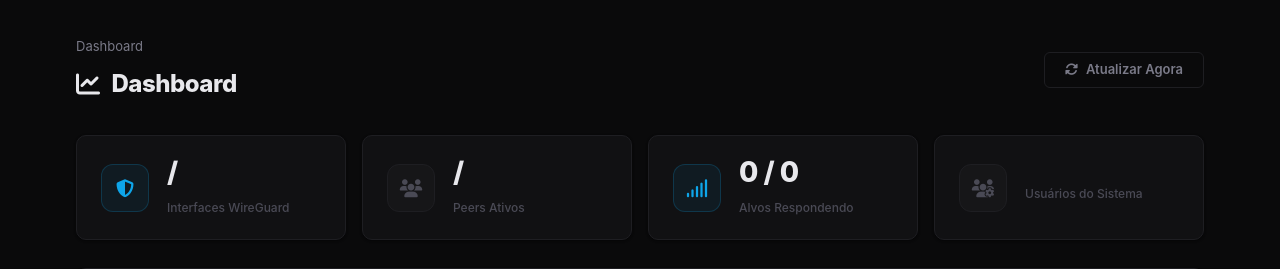
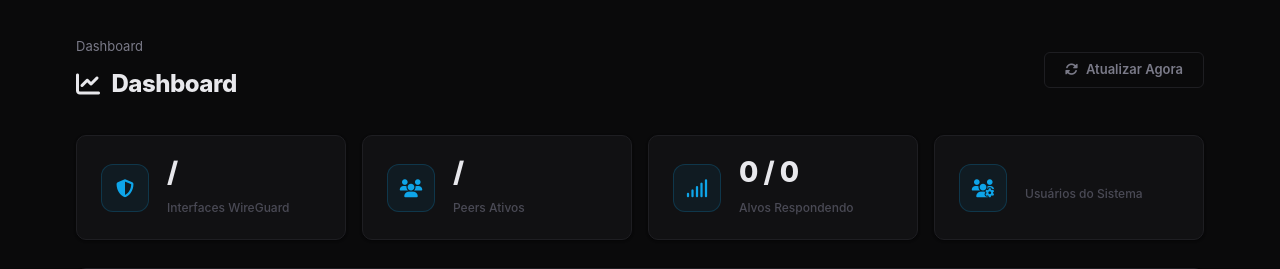
Before and after one commit to delanora/wgpanel, a PHP site: page /views/dashboard/index.php in a window 1280 px wide. Shown: the top 269 px of the page. Run offline with PHP 8.4, Linux system fonts and the light colour scheme; the template is opened without the code that fills it, so the values that code supplies are empty; some libraries are stand-ins or nearby versions.

Commit message:
Standardize stat card icon colors to accent color
🤖 Generated with Codebuff
Co-Authored-By: Codebuff <noreply@codebuff.com>

```diff
--- a/src/views/dashboard/index.php
+++ b/src/views/dashboard/index.php
@@ -24,7 +24,7 @@
     </div>
 
     <div class="stat-card">
-        <div class="stat-icon"><i class="fas fa-users"></i></div>
+        <div class="stat-icon icon-accent"><i class="fas fa-users"></i></div>
         <div class="stat-info">
             <h3><?= $data['active_peers'] ?> / <?= $data['total_peers'] ?></h3>
             <p>Peers Ativos</p>
@@ -40,7 +40,7 @@
     </div>
 
     <div class="stat-card">
-        <div class="stat-icon"><i class="fas fa-users-gear"></i></div>
+        <div class="stat-icon icon-accent"><i class="fas fa-users-gear"></i></div>
         <div class="stat-info">
             <h3><?= $data['active_users'] ?></h3>
             <p>Usuários do Sistema</p>
```
